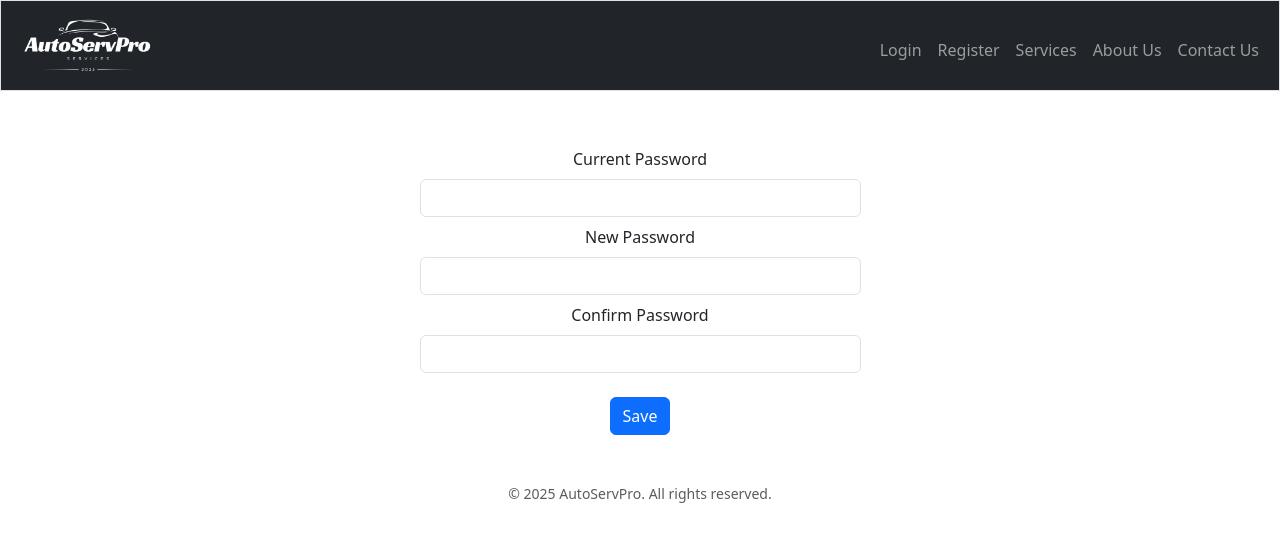
After one commit to LuckyMfikoe/AutoServPro, a Flask app: page /change_password in a window 1280 px wide. The commit adds this page. Shown: the top 542 px of the page. Run offline with Flask 3, Linux system fonts and the light colour scheme; some libraries are stand-ins or nearby versions.

Commit message:
Add car services display, edit car functionality, and change password feature; validate VIN length and enhance templates

```diff
--- a/app.py
+++ b/app.py
@@ -121,6 +121,9 @@ def register():
         if password != confirmation:
             return apology("Passwords don't match", 400)
 
+        if len(car_vin_num) != 13:
+            return apology("VIN must be 13 characters", 400)
+
         # Generate hash for password
         gen_pass = generate_password_hash(password)
 
@@ -180,10 +183,27 @@ def owner_cars():
         "year": record["yearModel"]
     } for record in owner_cars_query])
 
-@app.route("/car_services") # Displays owner's services -> Empty!!!
+@app.route("/car_services") # Displays owner's services -> Incomplete!!!
 @login_required
 def car_services():
-    return render_template("car_services.html")
+    """Display services for all cars categorized by VIN"""
+    cars = db.execute(
+        "SELECT car_vin_num, price, description, datetime FROM service ORDER BY car_vin_num, datetime DESC"
+    )
+
+    # Organize services by VIN number
+    car_services = {}
+    for car in cars:
+        vin = car["car_vin_num"]
+        if vin not in car_services:
+            car_services[vin] = []
+        car_services[vin].append({
+            "price": car["price"],
+            "description": car["description"],
+            "datetime": car["datetime"]
+        })
+
+    return render_template("car_services.html", car_services=car_services)
 
 
 # Update Functions
@@ -210,20 +230,73 @@ def edit_profile():
         return render_template("edit_profile.html", firstname=firstname, lastname=lastname, address=address, email=email, phone=phone)
 
 @login_required
-@app.route("/edit_car", methods=["GET", "POST"]) # Updates Car Information -> Incomplete
-def edit_car():
+@app.route("/edit_car/<vin>", methods=["GET", "POST"]) # Edit Car Information
+def edit_car(vin):
     """Update owner information"""
     if request.method == "POST":
-        #firstname = request.form.get("firstname")
-        #lastname = request.form.get("lastname")
-        #address = request.form.get("address")
-        #email = request.form.get("email")
-        #phone = request.form.get("phone")
-        #db.execute("UPDATE owner SET firstname = ?, lastname = ?, address = ?, email = ?, phone = ? WHERE id = ?", firstname, lastname, address, email, phone, session["owner_id"])
-        return redirect("/home")
+        vin = request.form.get("vin")
+        make = request.form.get("make")
+        license_plate = request.form.get("license_plate")
+        model = request.form.get("model")
+        color = request.form.get("color")
+        year = request.form.get("year")
+
+        # Validate inputs
+        if not all([vin, make, license_plate, model, color, year]):
+            return apology("All fields must be filled", 400)
+
+        # Validate VIN length
+        if len(vin) != 13:
+            return apology("VIN must be 13 characters", 400)
+
+        # Try inserting car data into database
+        try:
+            db.execute(
+                """
+                UPDATE car SET make = ?, licensePlate = ?, model = ?, color = ?, yearModel = ? WHERE owner_id = ? AND car_vin_num = ?
+                """,
+                make, license_plate, model, color, year, session["owner_id"], vin
+            )
+            return redirect("/owner_cars")
+        except ValueError:
+            return apology("Car not found", 400)
     else:
-        return render_template("update_car.html")
+        car_query = db.execute("SELECT car_vin_num, make, licensePlate, model, color, yearModel FROM car WHERE owner_id = ? and car_vin_num = ?", session["owner_id"], vin)
+        if len(car_query) != 1:
+            return apology("Car not found", 404)
+        car = car_query[0]
+        return render_template("edit_car.html", vin=car["car_vin_num"], make=car["make"], license_plate=car["licensePlate"], model=car["model"], color=car["color"], year=car["yearModel"])
 
+@login_required
+@app.route("/change_password", methods=["GET", "POST"]) # Updates Owner Password
+def change_password():
+    """Change owner password"""
+    if request.method == "POST":
+        # Retrieve current password from database
+        owner_query = db.execute("SELECT password FROM owner WHERE owner_id = ?", session["owner_id"])
+
+        # Ensure query returned a result
+        if not owner_query:
+            return apology("User not found", 400)
+
+        current_password = owner_query[0]["password"]
+
+        # Verify current password input
+        if check_password_hash(current_password, request.form.get("current_password")):
+            # Validate new password and confirmation
+            if request.form.get("new_password") != request.form.get("confirm_password"):
+                return apology("Passwords don't match", 400)
+
+            # Generate hash for new password
+            new_pass = generate_password_hash(request.form.get("new_password"))
+
+            # Update password in database
+            db.execute("UPDATE owner SET password = ? WHERE owner_id = ?", new_pass, session["owner_id"])
+            return redirect("/home")
+        else:
+            return apology("Current password is incorrect", 400)
+    else:
+        return render_template("change_password.html")
 
 # Add Functions
 @login_required
@@ -240,6 +313,10 @@ def add_car():
         # Validate inputs
         if not all([vin, make, license_plate, model, color, year]):
             return apology("All fields must be filled", 400)
+
+        # Validate VIN length
+        if len(vin) != 13:
+            return apology("VIN must be 13 characters", 400)
 
         # Try inserting car data into database
         try:
--- /dev/null
+++ b/templates/change_password.html
@@ -0,0 +1,22 @@
+{% extends "layout.html" %}
+{% block title %}
+    Change Password
+{% endblock %}
+{% block main %}
+<form class="container col-5 justify-content-center" action="/change_password" method="POST">
+    <div class="col mt-2">
+        <label for="current_password" class="form-label">Current Password</label>
+        <input type="password" class="form-control" id="current_password" name="current_password" required>
+    </div>
+    <div class="col mt-2">
+        <label for="new_password" class="form-label">New Password</label>
+        <input type="password" class="form-control" id="new_password" name="new_password" required>
+    </div>
+    <div class="col mt-2">
+        <label for="confirm_password" class="form-label">Confirm Password</label>
+        <input type="password" class="form-control" id="confirm_password" name="confirm_password" required>
+    </div>
+    <br>
+    <button class="btn btn-primary" type="submit">Save</button>
+</form>
+{% endblock %}
--- a/templates/home.html
+++ b/templates/home.html
@@ -3,7 +3,7 @@
     Home
 {% endblock %}
 {% block main %}
-    <h1>Welcome To Your Account</h1>
+    <h1>Welcome To AutoServPro</h1>
     <br>
     <div class="table-responsive container col-5">
         <table class="table table table-borderless table-hover align-middle max-content-center">
@@ -27,4 +27,5 @@
     </div>
     <br>
     <a href="/edit_profile" class="btn btn-primary">Edit Profile</a>
+    <a href="/change_password" class="btn btn-primary">Change Password</a>
 {% endblock %}
--- a/templates/owner_cars.html
+++ b/templates/owner_cars.html
@@ -27,7 +27,7 @@
                         <td>{{ car.color }}</td>
                         <td>{{ car.year }}</td>
                         <td>
-                            <a href="/update_car/{{ car.vin }}" class="btn btn-primary">Edit</a>
+                            <a href="/edit_car/{{ car.vin }}" class="btn btn-primary">Edit</a>
                             <form action="delete_car/{{ car.vin }}" method="POST" style="display:inline-block;">
                                 <button type="submit" class="btn btn-danger">Delete</button>
                             </form>
```
Also changed, not shown: templates/car_services.html (+45 -0 lines), templates/edit_car.html (+36 -0 lines), autoservpro.db, 2 other files.
